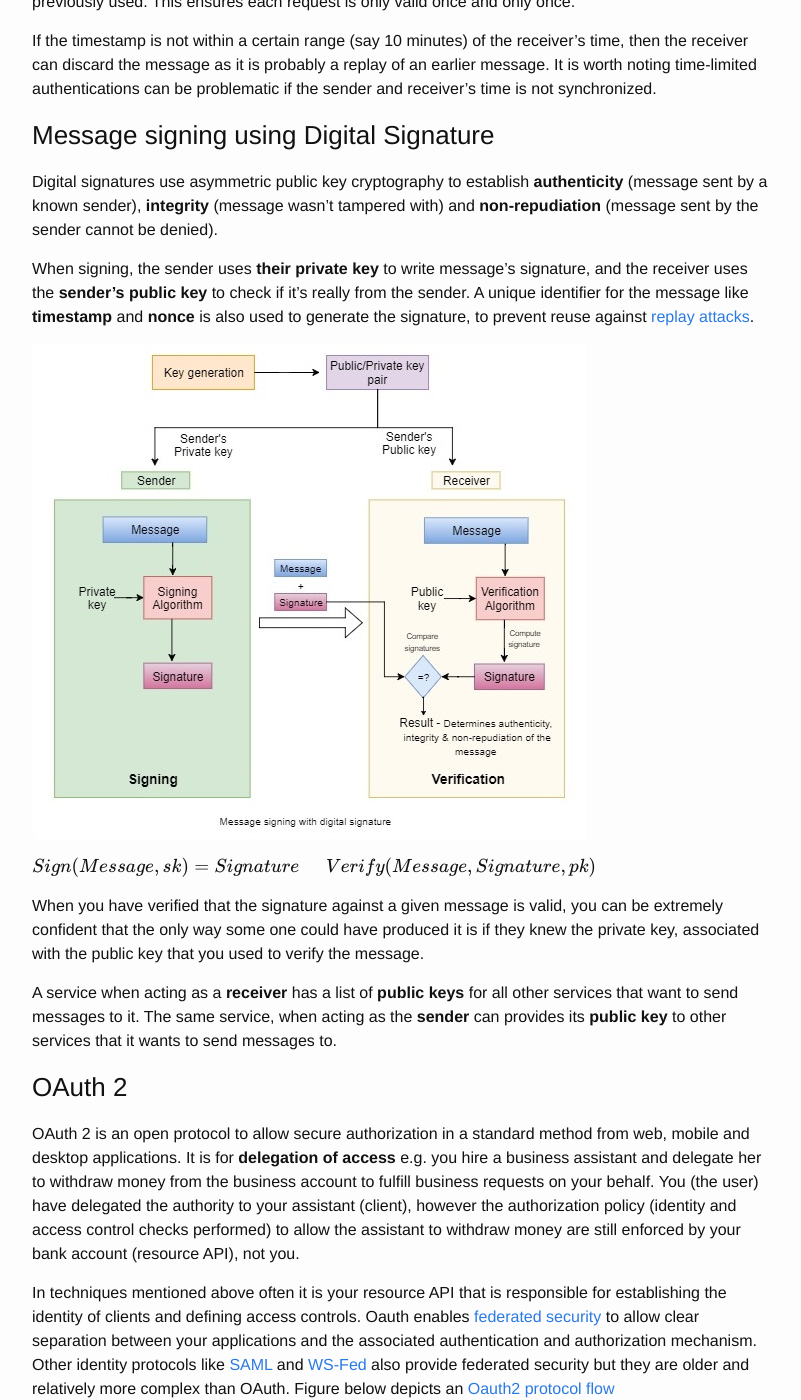
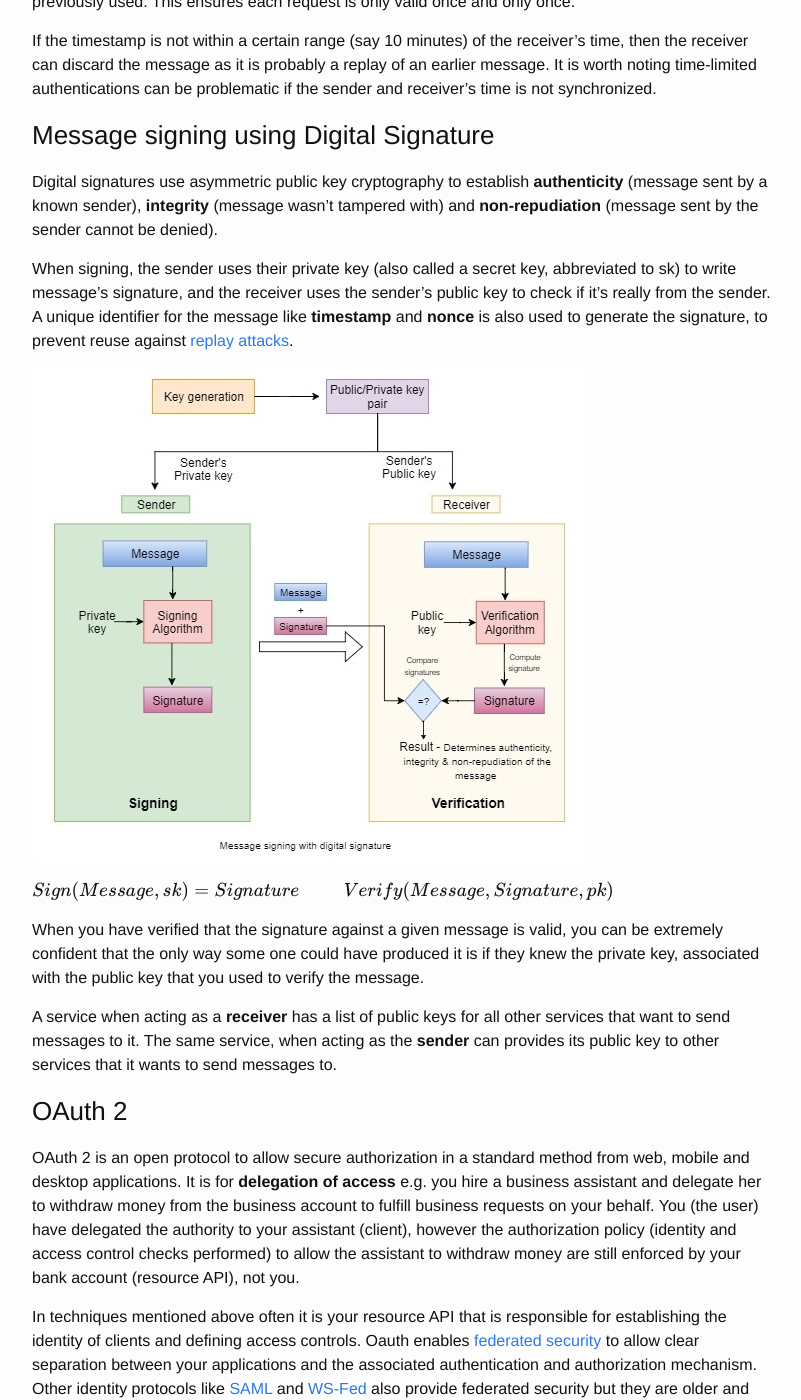
Before and after one commit to hemantksingh/hemantksingh.github.io, a Jekyll site: the page built from _posts/2018-08-11-securing-rest-apis.markdown, in a window 1280 px wide and 1400 px high, scrolled down 4261 px. Shown: the whole window, without its empty margins (238-1039 px from the left). Built offline with Jekyll 4.4.1, drawn with Linux system fonts in a browser that asks for light colours; formulas are drawn with MathJax 3; comment, search, counter and statistics services are not loaded.

Commit message:
Add secret key abbreviation

```diff
--- a/_posts/2018-08-11-securing-rest-apis.markdown
+++ b/_posts/2018-08-11-securing-rest-apis.markdown
@@ -115,15 +115,15 @@ If the timestamp is not within a certain range (say 10 minutes) of the receiver'
 
 Digital signatures use asymmetric public key cryptography to establish **authenticity** (message sent by a known sender), **integrity** (message wasn't tampered with) and **non-repudiation** (message sent by the sender cannot be denied).
 
-When signing, the sender uses **their private key** to write message's signature, and the receiver uses the **sender's public key** to check if it's really from the sender. A unique identifier for the message like **timestamp** and **nonce** is also used to generate the signature, to prevent reuse against [replay attacks](https://en.wikipedia.org/wiki/Replay_attack).
+When signing, the sender uses their private key (also called a secret key, abbreviated to sk) to write message's signature, and the receiver uses the sender's public key to check if it's really from the sender. A unique identifier for the message like **timestamp** and **nonce** is also used to generate the signature, to prevent reuse against [replay attacks](https://en.wikipedia.org/wiki/Replay_attack).
 
 ![message-signing.jpg](../assets/message-signing.jpg "Message Signing")
 
-$Sign(Message, sk) = Signature$ &nbsp;&nbsp;&nbsp;&nbsp; $Verify(Message, Signature, pk)$
+$Sign(Message, sk) = Signature$ &nbsp;&nbsp;&nbsp;&nbsp;&nbsp;&nbsp;&nbsp;&nbsp; $Verify(Message, Signature, pk)$
 
 When you have verified that the signature against a given message is valid, you can be extremely confident that the only way some one could have produced it is if they knew the private key, associated with the public key that you used to verify the message.
 
-A service when acting as a **receiver** has a list of **public keys** for all other services that want to send messages to it. The same service, when acting as the **sender** can provides its **public key** to other services that it wants to send messages to.
+A service when acting as a **receiver** has a list of public keys for all other services that want to send messages to it. The same service, when acting as the **sender** can provides its public key to other services that it wants to send messages to.
 
 ### OAuth 2
 
```
